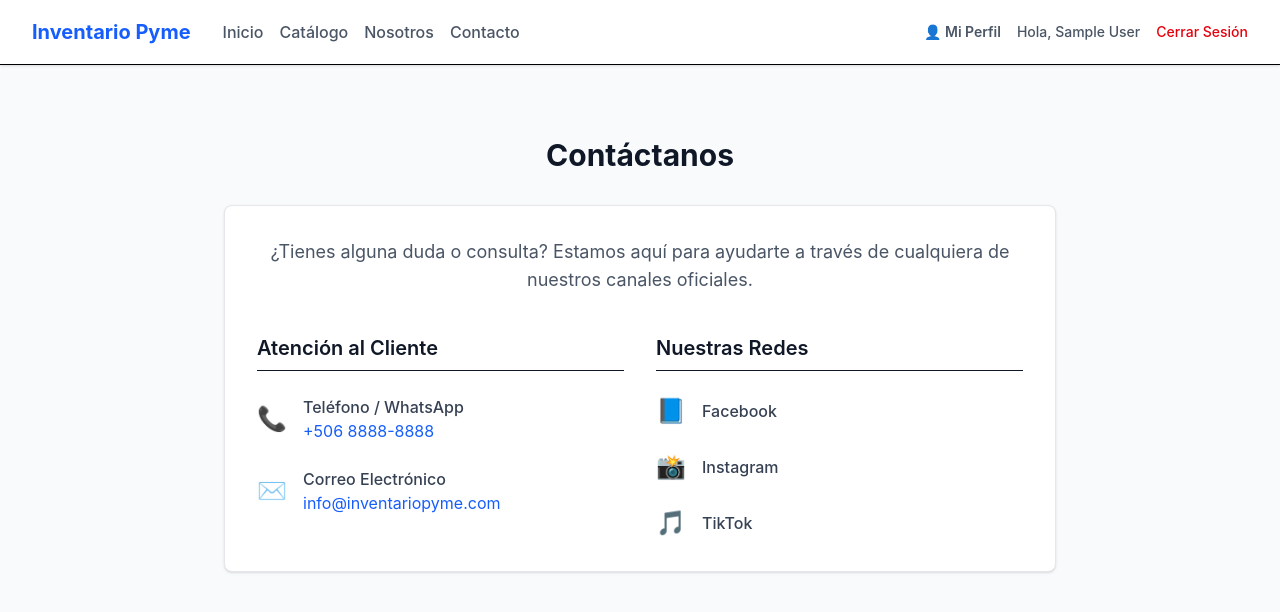
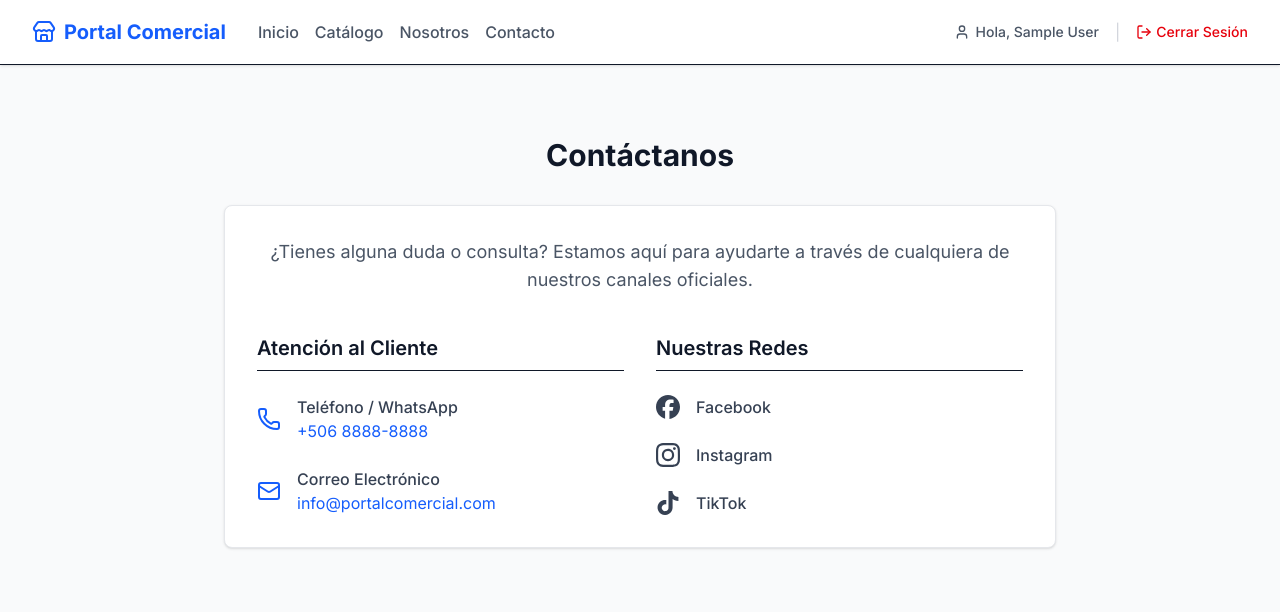
Before and after one commit to anderjma/shelfmart, a React (Vite) app in the folder frontend/frontend/: page /contacto in a window 1280 px wide. Shown: the top 612 px of the page. Built offline with nearby package versions, Linux system fonts and the light colour scheme; no server answers; sample sign-in values are in the browser's storage.

Commit message:
feat: redesign navbar, rebrand to "Portal Comercial", add 3D favicon, fix social icons

```diff
--- a/frontend/frontend/index.html
+++ b/frontend/frontend/index.html
@@ -1,12 +1,19 @@
 <!doctype html>
-<html lang="en">
+<html lang="es">
   <head>
     <meta charset="UTF-8" />
-    <link rel="icon" type="image/svg+xml" href="/favicon.svg" />
+
+    <link rel="icon" type="image/png" href="https://raw.githubusercontent.com/microsoft/fluentui-emoji/main/assets/Shopping%20bags/3D/shopping_bags_3d.png" />
+
     <meta name="viewport" content="width=device-width, initial-scale=1.0" />
-    <title>inventory-frontend</title>
+
+    <link rel="preconnect" href="https://fonts.googleapis.com">
+    <link rel="preconnect" href="https://fonts.gstatic.com" crossorigin>
+    <link href="https://fonts.googleapis.com/css2?family=Inter:wght@300;400;500;600;700&display=swap" rel="stylesheet">
+
+    <title>Portal Comercial</title>
   </head>
-  <body>
+  <body class="font-sans antialiased text-gray-900 bg-gray-50">
     <div id="root"></div>
     <script type="module" src="/src/main.tsx"></script>
   </body>
--- a/frontend/frontend/package.json
+++ b/frontend/frontend/package.json
@@ -14,9 +14,11 @@
     "@tailwindcss/vite": "^4.3.0",
     "axios": "^1.16.1",
     "jwt-decode": "^4.0.0",
+    "lucide-react": "^1.17.0",
     "react": "^19.2.6",
     "react-dom": "^19.2.6",
     "react-hot-toast": "^2.6.0",
+    "react-icons": "^5.6.0",
     "react-router-dom": "^7.16.0",
     "recharts": "^3.8.1",
     "tailwindcss": "^4.3.0"
--- a/frontend/frontend/src/components/Layout.tsx
+++ b/frontend/frontend/src/components/Layout.tsx
@@ -1,6 +1,7 @@
 import React from "react";
 import { Link, Outlet, useNavigate } from "react-router-dom";
 import { logout, getCurrentUser } from "../services/authService";
+import { User, LogOut, LogIn, UserPlus, ShoppingCart, Store } from "lucide-react";
 
 export default function Layout() {
     const navigate = useNavigate();
@@ -18,22 +19,18 @@ export default function Layout() {
             <nav className="bg-white shadow-sm border-b">
                 <div className="max-w-7xl mx-auto px-4 sm:px-6 lg:px-8">
                     <div className="flex justify-between h-16 items-center">
+                        {/* Lado Izquierdo: Logo y Rutas Principales */}
                         <div className="flex items-center space-x-8">
-                            <h1 className="text-xl font-bold text-blue-600">
-                                <Link to="/">Inventario Pyme</Link>
+                            <h1 className="text-xl font-bold text-blue-600 flex items-center gap-2">
+                                <Store className="w-6 h-6" />
+                                <Link to="/">Portal Comercial</Link>
                             </h1>
                             <div className="space-x-4">
-                                {/* Rutas Públicas */}
                                 <Link to="/" className="text-gray-600 hover:text-gray-900 font-medium">Inicio</Link>
                                 <Link to="/catalogo" className="text-gray-600 hover:text-gray-900 font-medium">Catálogo</Link>
                                 <Link to="/nosotros" className="text-gray-600 hover:text-gray-900 font-medium">Nosotros</Link>
                                 <Link to="/contacto" className="text-gray-600 hover:text-gray-900 font-medium">Contacto</Link>
 
-                                {isCustomer && (
-                                    <Link to="/cart" className="text-gray-600 hover:text-gray-900 font-medium">Mi Carrito</Link>
-                                )}
-
-                                {/* Rutas de Administrador */}
                                 {isAdmin && (
                                     <>
                                         <span className="text-gray-300">|</span>
@@ -43,26 +40,39 @@ export default function Layout() {
                                 )}
                             </div>
                         </div>
-                        <div className="flex items-center space-x-4">
+
+                        {/* Lado Derecho: Carrito y Usuario */}
+                        <div className="flex items-center space-x-6">
+                            {isCustomer && (
+                                <Link to="/cart" className="text-gray-600 hover:text-blue-600 transition-colors" title="Ver Mi Carrito">
+                                    <ShoppingCart className="w-5 h-5" />
+                                </Link>
+                            )}
+
                             {user ? (
-                                <div className="flex items-center">
-                                    <Link to="/perfil" className="text-sm font-semibold text-gray-600 hover:text-blue-600 transition-colors mr-4">
-                                        👤 Mi Perfil
+                                <div className="flex items-center space-x-4">
+                                    <Link to="/perfil" className="text-sm font-medium text-gray-600 hover:text-blue-600 transition-colors inline-flex items-center gap-1.5">
+                                        <User className="w-4 h-4" /> Hola, {user.name}
                                     </Link>
-                                    <span className="text-sm font-medium text-gray-600 mr-4">Hola, {user.name}</span>
-                                    <button onClick={handleLogout} className="text-sm font-medium text-red-600 hover:text-red-800">Cerrar Sesión</button>
+                                    <span className="text-gray-300">|</span>
+                                    <button onClick={handleLogout} className="text-sm font-medium text-red-600 hover:text-red-800 inline-flex items-center gap-1">
+                                        <LogOut className="w-4 h-4" /> Cerrar Sesión
+                                    </button>
                                 </div>
                             ) : (
-                                <>
-                                    <Link to="/login" className="text-sm font-medium text-blue-600 hover:text-blue-800">Iniciar Sesión</Link>
-                                    <Link to="/register" className="text-sm font-medium bg-blue-600 text-white px-3 py-1.5 rounded hover:bg-blue-700">Registrarse</Link>
-                                </>
+                                <div className="flex items-center space-x-4">
+                                    <Link to="/login" className="text-sm font-medium text-blue-600 hover:text-blue-800 inline-flex items-center gap-1">
+                                        <LogIn className="w-4 h-4" /> Iniciar Sesión
+                                    </Link>
+                                    <Link to="/register" className="text-sm font-medium bg-blue-600 text-white px-3 py-1.5 rounded hover:bg-blue-700 inline-flex items-center gap-1">
+                                        <UserPlus className="w-4 h-4" /> Registrarse
+                                    </Link>
+                                </div>
                             )}
                         </div>
                     </div>
                 </div>
             </nav>
-
             <main className="max-w-7xl mx-auto py-6 sm:px-6 lg:px-8">
                 <Outlet />
             </main>
--- a/frontend/frontend/src/index.css
+++ b/frontend/frontend/src/index.css
@@ -1 +1,39 @@
 @import "tailwindcss";
+
+@theme {
+  --font-sans: "Inter", ui-sans-serif, system-ui, sans-serif, "Apple Color Emoji", "Segoe UI Emoji", "Segoe UI Symbol", "Noto Color Emoji";
+
+  /* Definimos nuestra paleta de colores corporativa (Basada en un azul tecnológico) */
+  --color-primary-50: #eff6ff;
+  --color-primary-100: #dbeafe;
+  --color-primary-500: #3b82f6;
+  --color-primary-600: #2563eb;
+  --color-primary-700: #1d4ed8;
+  --color-primary-900: #1e3a8a;
+}
+
+/* Suavizar el scroll y los fondos */
+html {
+  scroll-behavior: smooth;
+}
+
+body {
+  -webkit-font-smoothing: antialiased;
+  -moz-osx-font-smoothing: grayscale;
+}
+
+/* Mejorar la apariencia de las barras de desplazamiento (Scrollbars) */
+::-webkit-scrollbar {
+  width: 8px;
+  height: 8px;
+}
+::-webkit-scrollbar-track {
+  background: #f1f5f9;
+}
+::-webkit-scrollbar-thumb {
+  background: #cbd5e1;
+  border-radius: 4px;
+}
+::-webkit-scrollbar-thumb:hover {
+  background: #94a3b8;
+}
--- a/frontend/frontend/src/pages/Contact.tsx
+++ b/frontend/frontend/src/pages/Contact.tsx
@@ -1,4 +1,6 @@
 import React from "react";
+import { Phone, Mail } from "lucide-react";
+import { SiFacebook, SiInstagram, SiTiktok } from "react-icons/si";
 
 export default function Contact() {
     return (
@@ -11,38 +13,39 @@ export default function Contact() {
                 </p>
 
                 <div className="grid grid-cols-1 md:grid-cols-2 gap-8">
-                    {/* Información Directa */}
                     <div className="space-y-6">
                         <h2 className="text-xl font-semibold text-gray-900 border-b pb-2">Atención al Cliente</h2>
                         <div className="flex items-center text-gray-700">
-                            <span className="text-2xl mr-4">📞</span>
+                            <Phone className="w-6 h-6 text-blue-600 mr-4" />
                             <div>
                                 <p className="font-medium">Teléfono / WhatsApp</p>
                                 <a href="tel:+50688888888" className="text-blue-600 hover:underline">+506 8888-8888</a>
                             </div>
                         </div>
                         <div className="flex items-center text-gray-700">
-                            <span className="text-2xl mr-4">✉️</span>
+                            <Mail className="w-6 h-6 text-blue-600 mr-4" />
                             <div>
                                 <p className="font-medium">Correo Electrónico</p>
-                                <a href="mailto:info@inventariopyme.com" className="text-blue-600 hover:underline">info@inventariopyme.com</a>
+                                <a href="mailto:info@portalcomercial.com" className="text-blue-600 hover:underline">info@portalcomercial.com</a>
                             </div>
                         </div>
                     </div>
 
-                    {/* Redes Sociales */}
                     <div className="space-y-6">
                         <h2 className="text-xl font-semibold text-gray-900 border-b pb-2">Nuestras Redes</h2>
+
                         <a href="#" className="flex items-center text-gray-700 hover:text-blue-600 transition-colors">
-                            <span className="text-2xl mr-4">📘</span>
+                            <SiFacebook className="w-6 h-6 mr-4" />
                             <span className="font-medium">Facebook</span>
                         </a>
+
                         <a href="#" className="flex items-center text-gray-700 hover:text-pink-600 transition-colors">
-                            <span className="text-2xl mr-4">📸</span>
+                            <SiInstagram className="w-6 h-6 mr-4" />
                             <span className="font-medium">Instagram</span>
                         </a>
+
                         <a href="#" className="flex items-center text-gray-700 hover:text-black transition-colors">
-                            <span className="text-2xl mr-4">🎵</span>
+                            <SiTiktok className="w-6 h-6 mr-4" />
                             <span className="font-medium">TikTok</span>
                         </a>
                     </div>
--- a/frontend/frontend/src/pages/Home.tsx
+++ b/frontend/frontend/src/pages/Home.tsx
@@ -1,5 +1,6 @@
 import React, { useEffect, useState } from "react";
 import { Link } from "react-router-dom";
+import { Flame, Sparkles, Timer } from "lucide-react";
 import { getProducts } from "../services/productService";
 import type { Product } from "../types/product";
 
@@ -49,7 +50,7 @@ export default function Home() {
             <div className="relative bg-gray-900 h-96 flex items-center justify-center overflow-hidden">
                 <div className="absolute inset-0 opacity-40 bg-[url('https://images.unsplash.com/photo-1441986300917-64674bd600d8?q=80&w=2000&auto=format&fit=crop')] bg-cover bg-center"></div>
                 <div className="relative z-10 text-center px-4">
-                    <h1 className="text-4xl md:text-6xl font-bold text-white mb-4 shadow-sm">Bienvenido a Inventario Pyme</h1>
+                    <h1 className="text-4xl md:text-6xl font-bold text-white mb-4 shadow-sm">Bienvenido al Portal Comercial</h1>
                     <p className="text-lg md:text-xl text-gray-200 mb-8 max-w-2xl mx-auto">Encuentra los mejores productos al mejor precio. Calidad y servicio garantizados en cada compra.</p>
                     <Link to="/catalogo" className="bg-blue-600 text-white px-8 py-3 rounded-full font-bold hover:bg-blue-700 transition-colors shadow-lg text-lg">
                         Ver Catálogo Completo
@@ -60,7 +61,7 @@ export default function Home() {
             <div className="max-w-7xl mx-auto px-4 sm:px-6 lg:px-8 space-y-16">
                 {/* Carrusel: Ofertas */}
                 <section>
-                    <h2 className="text-2xl font-bold text-gray-900 mb-6 border-b pb-2">🔥 Ofertas Especiales</h2>
+                    <h2 className="text-2xl font-bold text-gray-900 mb-6 border-b pb-2"><Flame className="w-6 h-6 text-orange-500 inline-block mr-2" /> Ofertas Especiales</h2>
                     {offers.length > 0 ? (
                         <div className="grid grid-cols-1 sm:grid-cols-2 md:grid-cols-4 gap-6">
                             {offers.map(product => <ProductCard key={`offer-${product.productResourceId}`} product={product} />)}
@@ -70,7 +71,7 @@ export default function Home() {
 
                 {/* Carrusel: Nuevos Productos */}
                 <section>
-                    <h2 className="text-2xl font-bold text-gray-900 mb-6 border-b pb-2">✨ Recién Llegados</h2>
+                    <h2 className="text-2xl font-bold text-gray-900 mb-6 border-b pb-2"><Sparkles className="w-6 h-6 text-yellow-500 inline-block mr-2" /> Recién Llegados</h2>
                     {newArrivals.length > 0 ? (
                         <div className="grid grid-cols-1 sm:grid-cols-2 md:grid-cols-4 gap-6">
                             {newArrivals.map(product => <ProductCard key={`new-${product.productResourceId}`} product={product} />)}
@@ -80,7 +81,7 @@ export default function Home() {
 
                 {/* Carrusel: Últimas Unidades */}
                 <section>
-                    <h2 className="text-2xl font-bold text-gray-900 mb-6 border-b pb-2">⏳ ¡Últimas Unidades!</h2>
+                    <h2 className="text-2xl font-bold text-gray-900 mb-6 border-b pb-2"><Timer className="w-6 h-6 text-red-500 inline-block mr-2" /> ¡Últimas Unidades!</h2>
                     {lowStock.length > 0 ? (
                         <div className="grid grid-cols-1 sm:grid-cols-2 md:grid-cols-4 gap-6">
                             {lowStock.slice(0, 4).map(product => (
```
Also changed, not shown: frontend/frontend/src/pages/Dashboard.tsx (+6 -5 lines), 1 other file (tests, documents, lock files or other folders).
